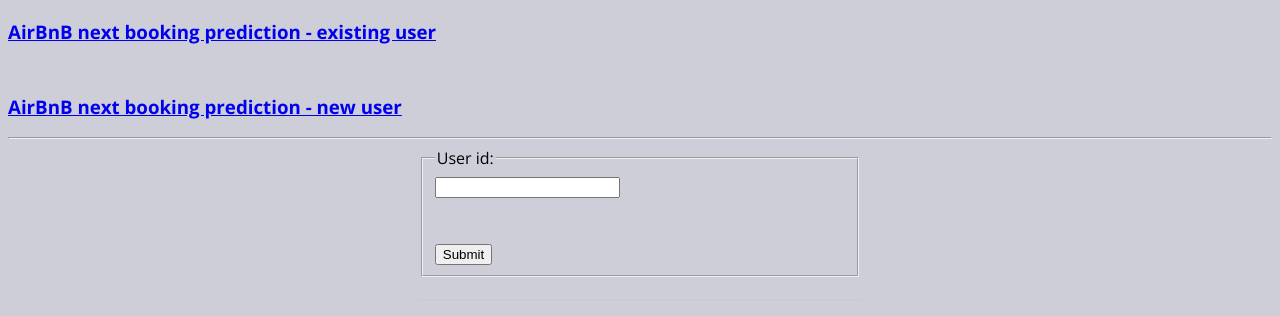
After one commit to sabnisshreyas91/Airbnb-Booking-Prediction, a Flask app: page /userid in a window 1280 px wide. The commit adds this page. Shown: the top 316 px of the page. Run offline with Flask 2, Linux system fonts and the light colour scheme; parts of the project's set-up code (start-up, migrations or seed data) failed here and were passed over.

Commit message:
edited various parts of the project to add the existing user functionality prediction

```diff
--- a/app.py
+++ b/app.py
@@ -34,6 +34,14 @@
 languages = list(df_train.language.unique())
 affiliate_channels = list(df_train.affiliate_channel.unique())
 
+feature_mode = read_csv_from_s3(args.bucket_name, config.FEATURE_FOLDER, config.MODE_FEATURES_FILE_NAME)
+training_data = read_csv_from_s3(args.bucket_name, config.FEATURE_FOLDER, config.TRAIN_FEATURE_FILE)
+feature_df = read_csv_from_s3(args.bucket_name, config.FEATURE_FOLDER, config.FEATURE_FILE_NAME)
+train_users = read_csv_from_s3(args.bucket_name, config.DEFAULT_BUCKET_FOLDER, config.TRAIN_DATA)
+labels = read_csv_from_s3(args.bucket_name, config.FEATURE_FOLDER, config.LABEL_FILE_NAME)
+le = LabelEncoder()
+y = le.fit_transform(labels)
+
 with BytesIO() as data:
     s3.Bucket(args.bucket_name).download_fileobj(config.MODEL_S3_LOCATION, data)
     data.seek(0)    # move back to the beginning after writing
@@ -64,12 +72,6 @@
         language = 'language_'+language_resp
         affiliatechannel = 'affiliate_channel_' +affiliatechannel_resp
 
-        feature_mode = read_csv_from_s3(args.bucket_name, config.FEATURE_FOLDER, config.MODE_FEATURES_FILE_NAME)
-        training_data = read_csv_from_s3(args.bucket_name, config.FEATURE_FOLDER, config.TRAIN_FEATURE_FILE, nrows=1)
-        labels = read_csv_from_s3(args.bucket_name, config.FEATURE_FOLDER, config.LABEL_FILE_NAME)
-        le = LabelEncoder()
-        y = le.fit_transform(labels)
-
         input_variables = pd.DataFrame([[gender, signupmethod, language, affiliatechannel]],columns=['gender', 'signupmethod', 'language', 'affiliatechannel'])
 
         upd_col_lst = [gender, signupmethod, language, affiliatechannel]
@@ -93,6 +95,47 @@
                                                         },
                                         result=pred_val, genders = genders, signup_methods = signup_methods, languages = languages, affiliate_channels = affiliate_channels
                                         )
+@app.route('/userid', methods=['GET','POST'])
+def userid():
+    """Main view that lists songs in the database.
+
+    Create view into index page that uses data queried from Track database and
+    inserts it into the msiapp/templates/index.html template.
+
+    Returns: rendered html template
+
+    """
+    if flask.request.method == 'GET':
+        return(flask.render_template('userid.html',))
+    if flask.request.method == 'POST':
+
+        userid = flask.request.form['userid']
+        print(userid)
+        data_point = feature_df.loc[feature_df.userid== userid, list(training_data)]
+        print(data_point)
+        prediction = model.predict_proba(data_point.values)
+        print('prediction ',prediction)
+
+
+        gender_resp = train_users.loc[train_users.id==userid,'gender'].values[0]
+        signupmethod_resp = train_users.loc[train_users.id==userid,'signup_method'].values[0]
+        language_resp = train_users.loc[train_users.id==userid,'language'].values[0]
+        affiliate_channel_resp = train_users.loc[train_users.id==userid,'affiliate_channel'].values[0]
+        y_pred_names = []
+        for i in range(len(prediction)):
+            y_pred_names.append(list(le.inverse_transform(np.argsort(prediction[i])[::-1])[:2]))
+        print(y_pred_names)
+        pred_val = y_pred_names[0][0]+","+y_pred_names[0][1]
+
+        return flask.render_template('userid.html',
+                                        original_input={'Gender':gender_resp,
+                                                        'signupmethod':signupmethod_resp,
+                                                        'language':language_resp,
+                                                        'affiliatechannel':affiliate_channel_resp
+                                                        },
+                                        result=pred_val
+                                        )
+
 
 if __name__ == '__main__':
     app.run(host = app.config['HOST'],port=app.config['PORT'],debug=app.config['DEBUG'])
--- a/app/templates/index.html
+++ b/app/templates/index.html
@@ -18,7 +18,11 @@
 
 <body>
     <h3>
-         <a href = "{{ url_for('index') }}">AirBnB next booking prediction</a>
+         <a href = "{{ url_for('index') }}">AirBnB next booking prediction - new user</a>
+         <br>
+         <br>
+         <br>
+         <a href = "{{ url_for('userid') }}">AirBnB next booking prediction - existing user</a>
     </h3>
 
     <hr/>
--- /dev/null
+++ b/app/templates/userid.html
@@ -0,0 +1,52 @@
+<!DOCTYPE html>
+<html lang="en">
+<style>
+form {
+    margin: auto;
+    width: 35%;
+}
+.result {
+    margin: auto;
+    width: 35%;
+    border: 1px solid #ccc;
+}
+</style>
+<head>
+    <meta charset="UTF-8">
+    <link href="static/basic.css" rel="stylesheet">
+</head>
+
+<body>
+    <h3>
+         <a href = "{{ url_for('index') }}">AirBnB next booking prediction - existing user</a>
+         <br>
+         <br>
+         <br>
+         <a href = "{{ url_for('userid') }}">AirBnB next booking prediction - new user</a>
+    </h3>
+
+    <hr/>
+    <form action="{{ url_for('userid') }}" method="POST">
+    <fieldset>
+        <legend>User id:</legend>
+        <input name="userid" type="text" required>
+        <br>
+        </select>
+        <br>
+        <br>
+        <input type="submit">
+    </fieldset>
+</form>
+<br>
+<div class="result" align="center">
+    {% if result %}
+        {% for variable, value in original_input.items() %}
+            <b>{{ variable }}</b> : {{ value }} <br>
+        {% endfor %}
+        <br>
+        <br> Top 2 predicted foreign destinations for user:
+           <p style="font-size:50px">{{ result }}</p>
+    {% endif %}
+</div>
+</body>
+</html>
--- a/config/flask_config.py
+++ b/config/flask_config.py
@@ -1,4 +1,4 @@
-DEBUG = False
+DEBUG = True
 LOGGING_CONFIG = "config/logging/local.conf"
 PORT = 5000
 APP_NAME = "airbnb-booking-prediction"
--- a/src/generate_features_labels.py
+++ b/src/generate_features_labels.py
@@ -81,6 +81,8 @@
 final_df_mode = final_df.mode()
 final_df_mode.loc[0,col_lst] = 0
 
+final_df['userid'] = final_df.index
+
 write_csv_to_s3(final_df, args.bucket_name, config.FEATURE_FOLDER, config.FEATURE_FILE_NAME)
 logger.info("wrote features to %s", config.FEATURE_FOLDER + config.FEATURE_FILE_NAME)
 
--- a/src/generate_train_test_split.py
+++ b/src/generate_train_test_split.py
@@ -30,7 +30,7 @@
 
 feature_df = read_csv_from_s3(args.bucket_name, args.bucket_folder, features)
 label_df = read_csv_from_s3(args.bucket_name, args.bucket_folder, labels)
-
+feature_df = feature_df.drop('userid',axis=1)
 X = feature_df.values
 le = LabelEncoder()
 y = le.fit_transform(label_df)
```
